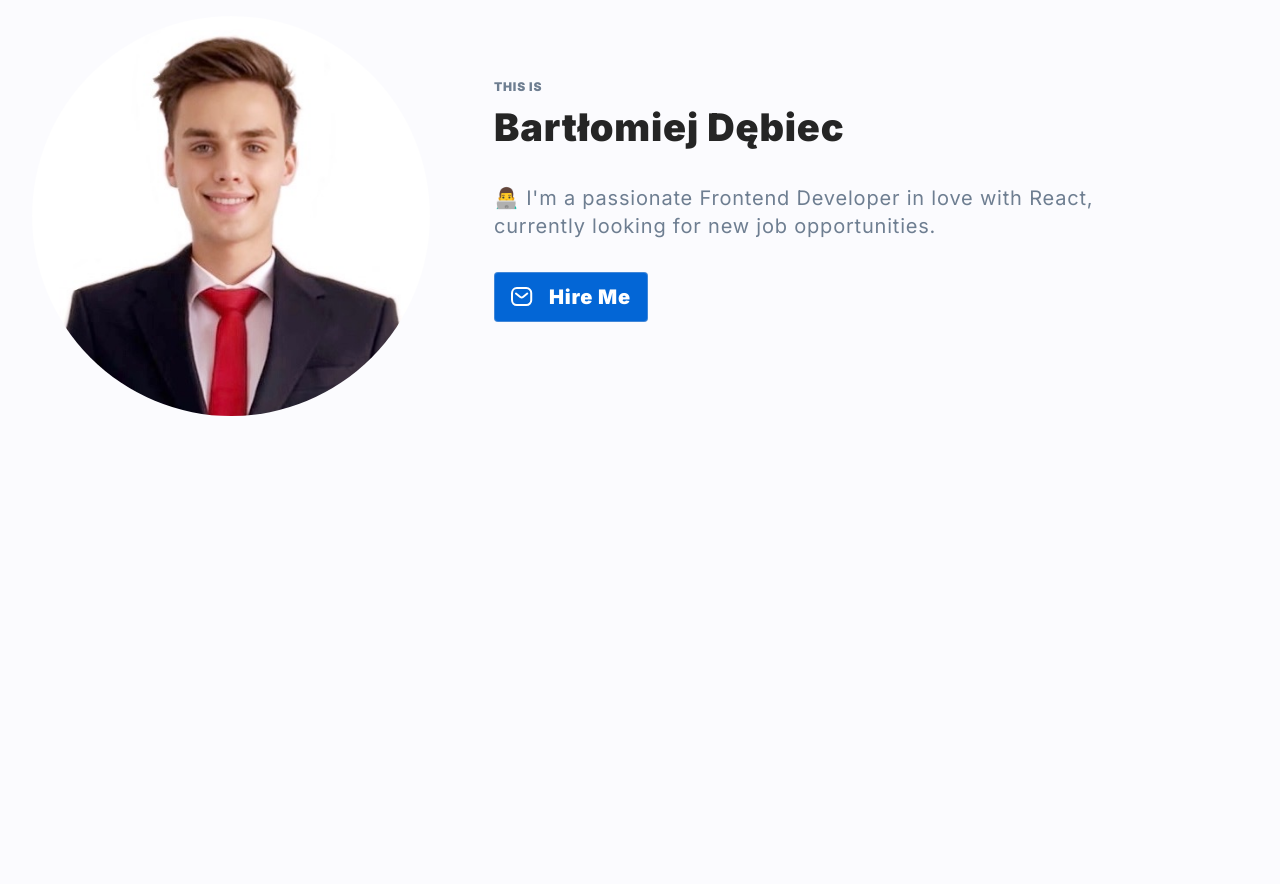
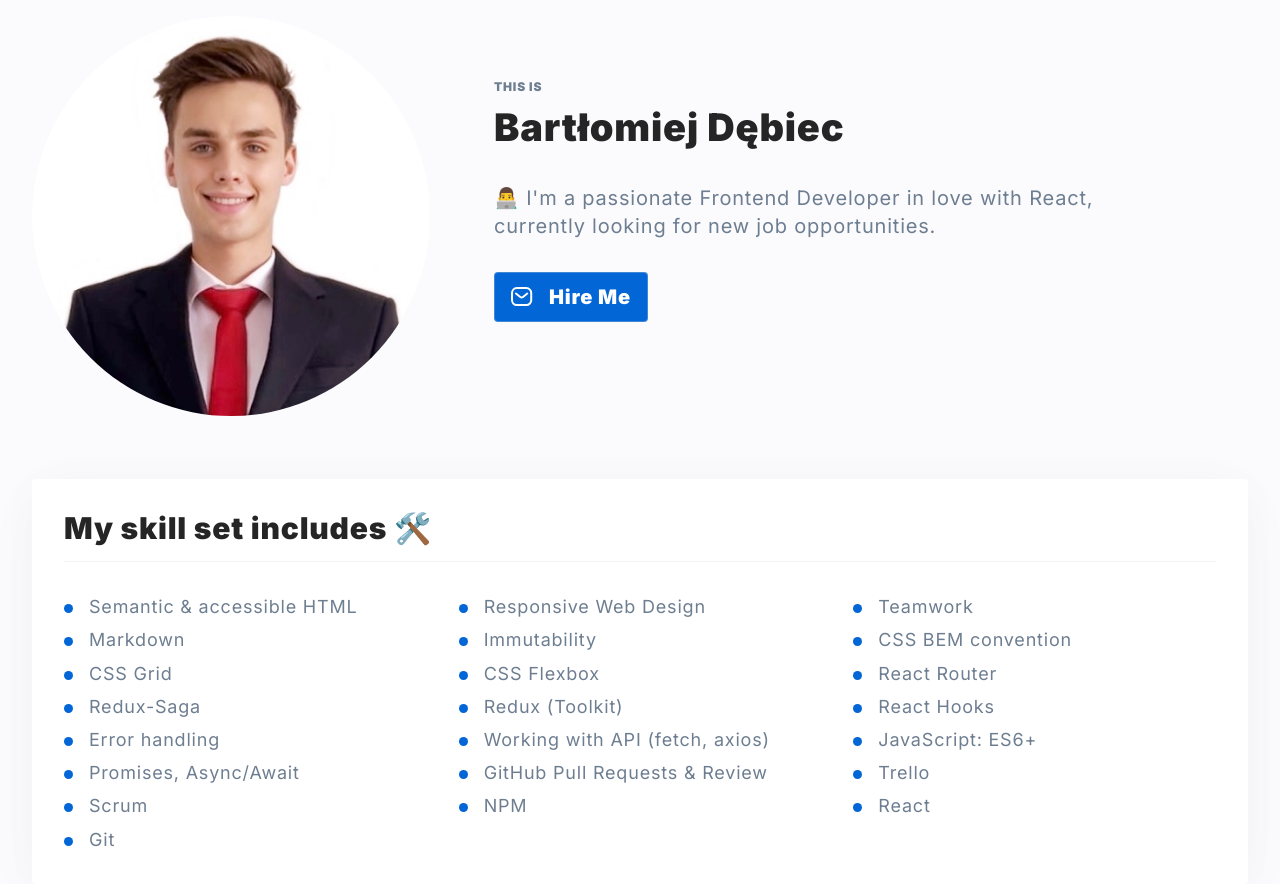
Before and after one commit to bartekdbc/personal-homepage, a React (Create React App) app: page / in a window 1280 px wide. Shown: the top 884 px of the page. Before the commit the page ends 800 px from the top, so only its background shows below. Built offline with nearby package versions, Linux system fonts and the light colour scheme.

Commit message:
Skills implemented to Homepage

```diff
--- a/src/features/homepage/Homepage.js
+++ b/src/features/homepage/Homepage.js
@@ -1,10 +1,12 @@
 import { Container } from "./Container";
 import Header from "./Header";
+import Skills from "./Skills";
 
 function Homepage() {
   return (
     <Container>
       <Header />
+      <Skills />
     </Container>
   );
 }
--- /dev/null
+++ b/src/features/homepage/skillset.js
@@ -0,0 +1,32 @@
+export const skills = [
+  { content: "Semantic & accessible HTML" },
+  { content: "Responsive Web Design" },
+  { content: "Teamwork" },
+  { content: "Markdown" },
+  { content: "Immutability" },
+  { content: "CSS BEM convention" },
+  { content: "CSS Grid" },
+  { content: "CSS Flexbox" },
+  { content: "React Router" },
+  { content: "Redux-Saga" },
+  { content: "Redux (Toolkit)" },
+  { content: "React Hooks" },
+  { content: "Error handling" },
+  { content: "Working with API (fetch, axios)" },
+  { content: "JavaScript: ES6+" },
+  { content: "Promises, Async/Await" },
+  { content: "GitHub Pull Requests & Review" },
+  { content: "Trello" },
+  { content: "Scrum" },
+  { content: "NPM" },
+  { content: "React" },
+  { content: "Git" },
+];
+
+export const nextSkills = [
+  { content: "JS classes" },
+  { content: "Typescript" },
+  { content: "Node.js" },
+  { content: "Cypress" },
+  { content: "Unit testing" },
+];
```
